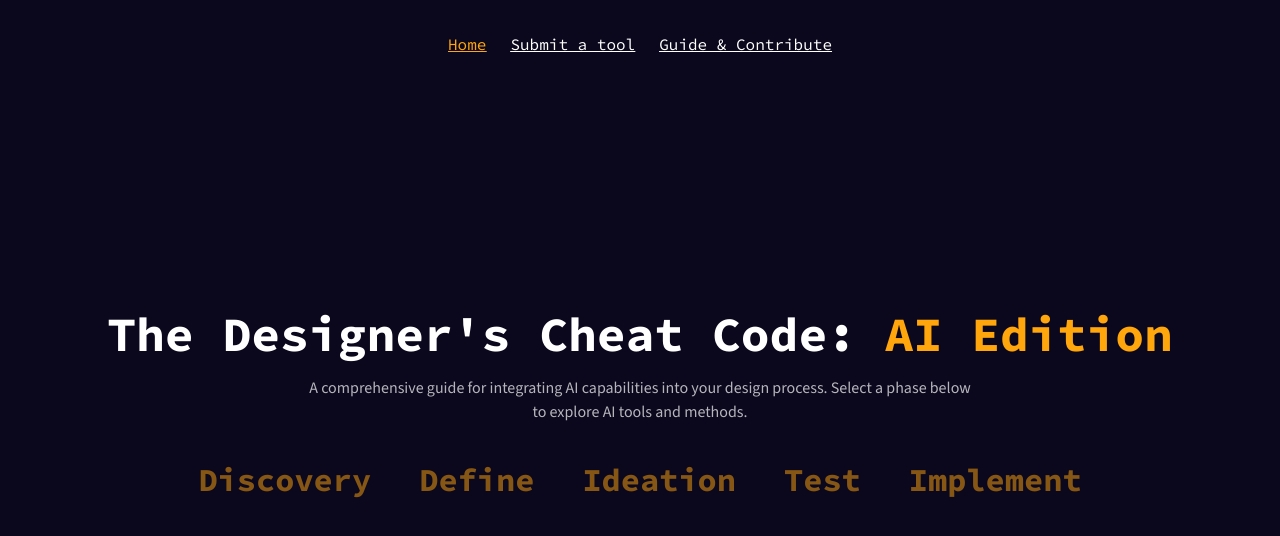
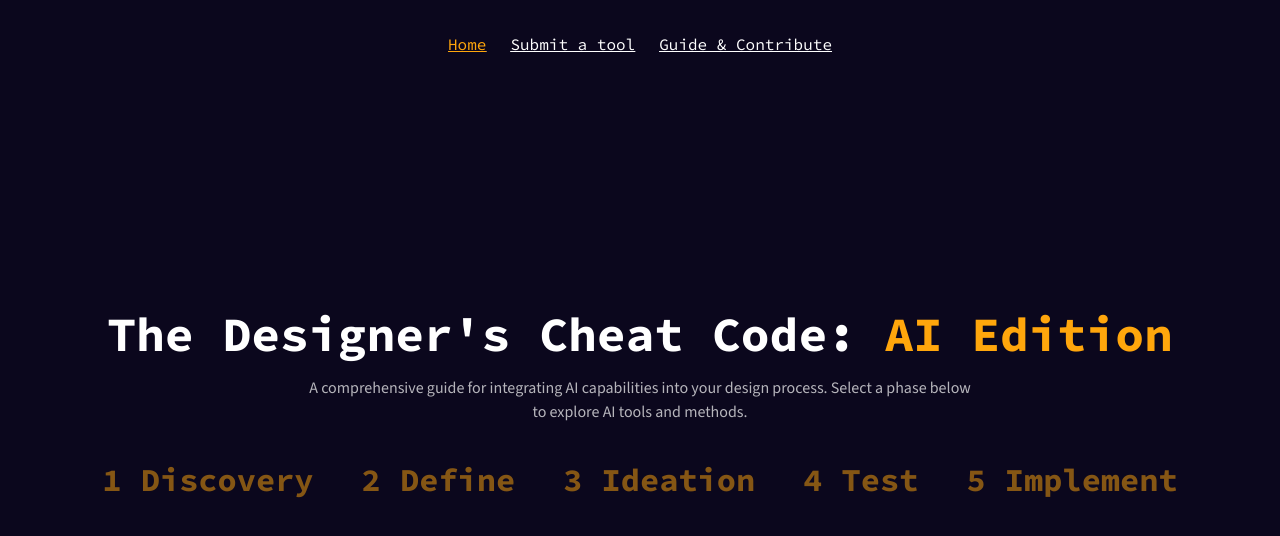
Before and after one commit to thicloudflare/ai-design-workflow, a Next.js app: page / in a window 1280 px wide. Shown: the top 536 px of the page. Built offline with nearby package versions, Linux system fonts and the light colour scheme.

Commit message:
fix: add phase numbers to phase cards (e.g., '1 Discovery', '2 Define')
- Show number + title together in phase cards
- Matches Figma design specification
- Format: '{number} {title}' (e.g., '1 Discovery')

```diff
--- a/components/PhaseCard.tsx
+++ b/components/PhaseCard.tsx
@@ -17,7 +17,7 @@ export default function PhaseCard({ phase, isActive, onClick }: PhaseCardProps)
         "text-[32px] font-bold font-source-code transition-all duration-500 ease-[cubic-bezier(0.16,1,0.3,1)]",
         isActive ? "text-orange-500 scale-110" : "text-orange-500/50 hover:text-orange-500/70 scale-100"
       )}>
-        {phase.title}
+        {phase.number} {phase.title}
       </span>
     </button>
   );
```
